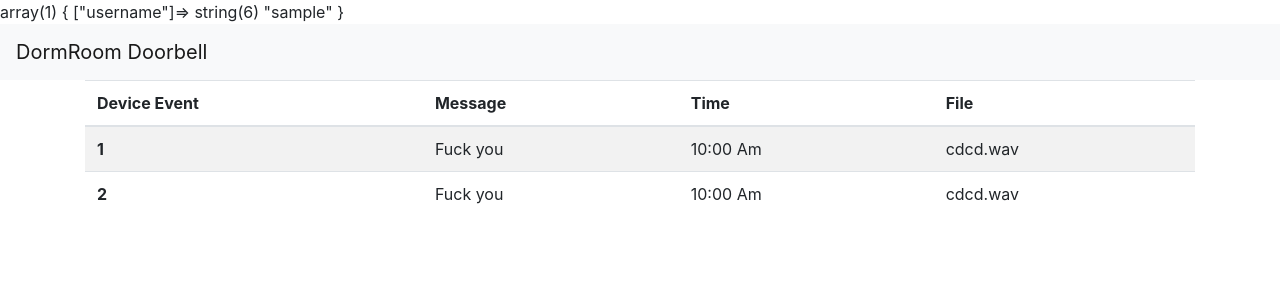
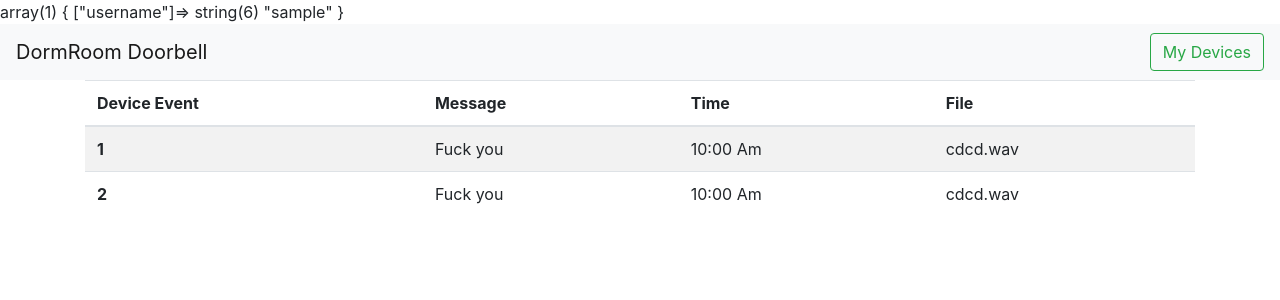
Before and after one commit to cpt22/MakeHarvard21, a PHP site: page /events.php in a window 1280 px wide. Shown: the top 300 px of the page. Run offline with PHP 8.4, Linux system fonts and the light colour scheme; the visitor is signed in with stand-in values (Sample User, id 1); data that the repository does not hold is empty; a stand-in replaces the project's code that opens the database connection.

Commit message:
event with the button christian simped for

```diff
--- a/web/events.php
+++ b/web/events.php
@@ -22,7 +22,16 @@ if (!isUserLoggedIn()) {
 <body>
 <nav class="navbar navbar-expand-lg navbar-light bg-light">
     <a class="navbar-brand" href="#">DormRoom Doorbell</a>
+    <div class="collapse navbar-collapse" id="navbarSupportedContent">
+     <!-- ignore next two lines, thats fro the flexbox-->
+    <ul class="navbar-nav mr-auto">
+    </ul>
+    <form class="form-inline my-2 my-lg-0">
+      <button class="btn btn-outline-success my-2 my-sm-0" type="button">My Devices</button>
+    </form>
+  </div>
 </nav>
+
 <div class="container">
     <table class="table table-striped">
     <thead>
```
